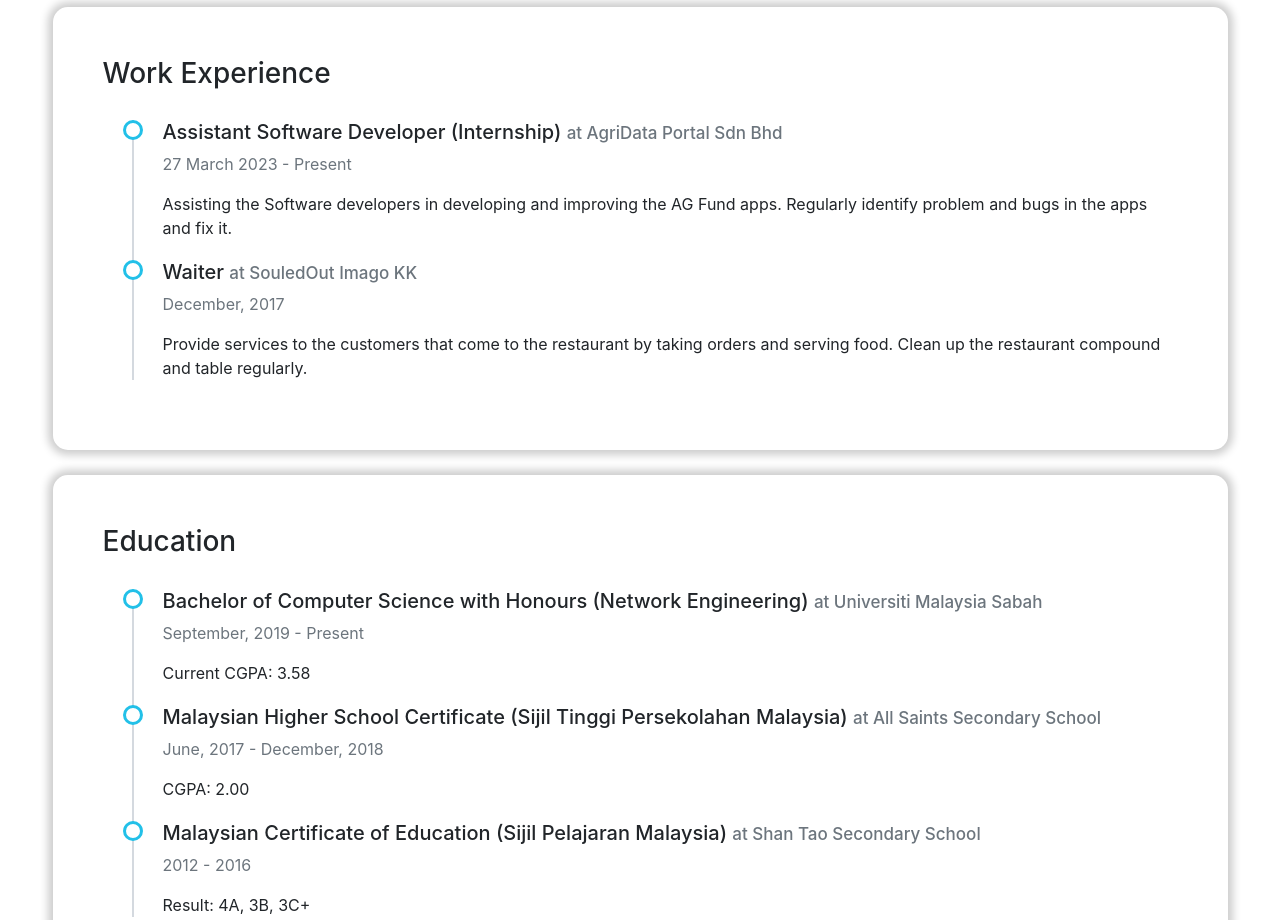
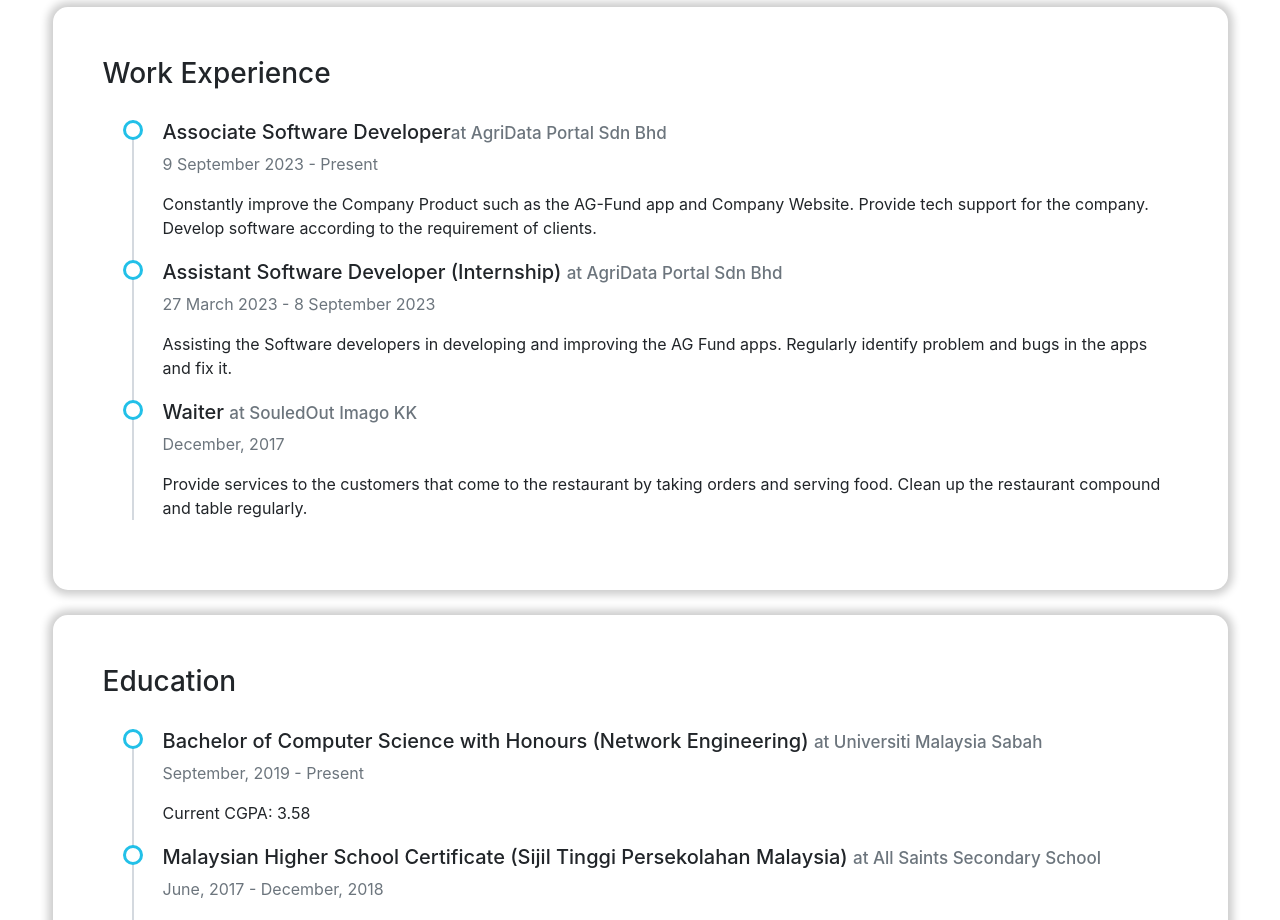
Before and after one commit to poonmy/poonmy.github.io, a plain HTML site: page index.html in a window 1280 px wide. Shown: the part 1460-2380 px from the top of the page. Drawn offline with nearby package versions, Linux system fonts and the light colour scheme; files whose address does not match are found by name.

Commit message:
Update work experience

```diff
--- a/index.html
+++ b/index.html
@@ -276,9 +276,17 @@
 			<h3>Work Experience</h3>
 			<ul class="timeline-3">
 				<li>
+					<h5>Associate Software Developer<span class="text-muted smaller-text">at AgriData
+							Portal Sdn Bhd</span></h5>
+					<p class="text-muted">9 September 2023 - Present</p>
+					<p class="mt-2">Constantly improve the Company Product such as the AG-Fund app and Company Website. Provide tech support
+						for the company. Develop software according to the requirement of clients.
+					</p>
+				</li>
+				<li>
 					<h5>Assistant Software Developer (Internship) <span class="text-muted smaller-text">at AgriData
 							Portal Sdn Bhd</span></h5>
-					<p class="text-muted">27 March 2023 - Present</p>
+					<p class="text-muted">27 March 2023 - 8 September 2023</p>
 					<p class="mt-2">Assisting the Software developers in developing and improving the AG Fund apps.
 						Regularly identify problem and bugs in the apps and fix it.</p>
 				</li>
```
